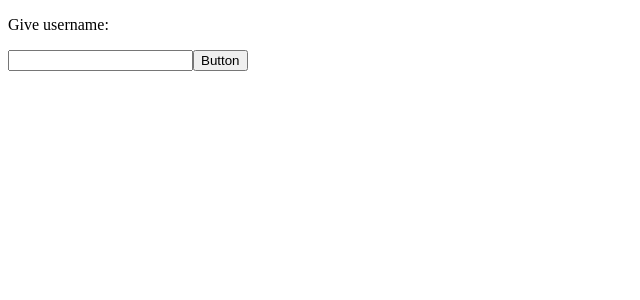
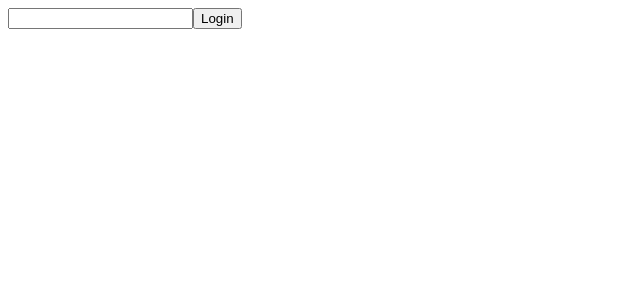
Before and after one commit to mpanu/mpan-chat, a React (Create React App) app: page / in a window 1280 px wide. Shown: the top 300 px of the page, without its empty margins (0-640 px from the left). Built offline with nearby package versions, Linux system fonts and the light colour scheme.

Commit message:
login component works

```diff
--- a/src/components/Login.js
+++ b/src/components/Login.js
@@ -1,13 +1,20 @@
 import React from 'react';
 
-function Login(props) {
-    return (
-        <div>
-            <p>Give username:</p>
-            <input />
-            <button>Button</button>
-        </div>
-    );
+class Login extends React.Component {
+  constructor(props) {
+    super(props);
+    this.state = { username: '' };
+  }
+
+  render = () =>
+    <div>
+      <input
+        onChange={(e) =>
+          this.setState({ username: e.target.value })} />
+      <button
+        onClick={() =>
+          this.props.onSubmitUsername(this.state.username)}>
+        Login</button>
+    </div>
 }
-
 export default Login;
--- a/src/components/Root.js
+++ b/src/components/Root.js
@@ -1,12 +1,32 @@
 import React from 'react';
 import Login from './Login';
 
-function Root(props) {
-    if (!props.username) {
-        return (
-            <Login/>
+class Root extends React.Component {
+
+    constructor(props) {
+        super(props);
+        this.state = {
+            username: ''
+        };
+    }
+
+    render() {
+        if (this.state.username === '') {
+            return (
+                <div>{this.state.username}
+                    <Login onSubmitUsername={this.setUsername}/>
+                </div>
+            );
+        } else return (
+            <div>
+                <p>Username found: {this.state.username} </p>
+            </div>
         );
-    } else return <p>Username found</p>
+    }
+
+    setUsername = (name) => {
+        this.setState({...this.state, username: name});
+    }
 }
 
 export default Root;
```
